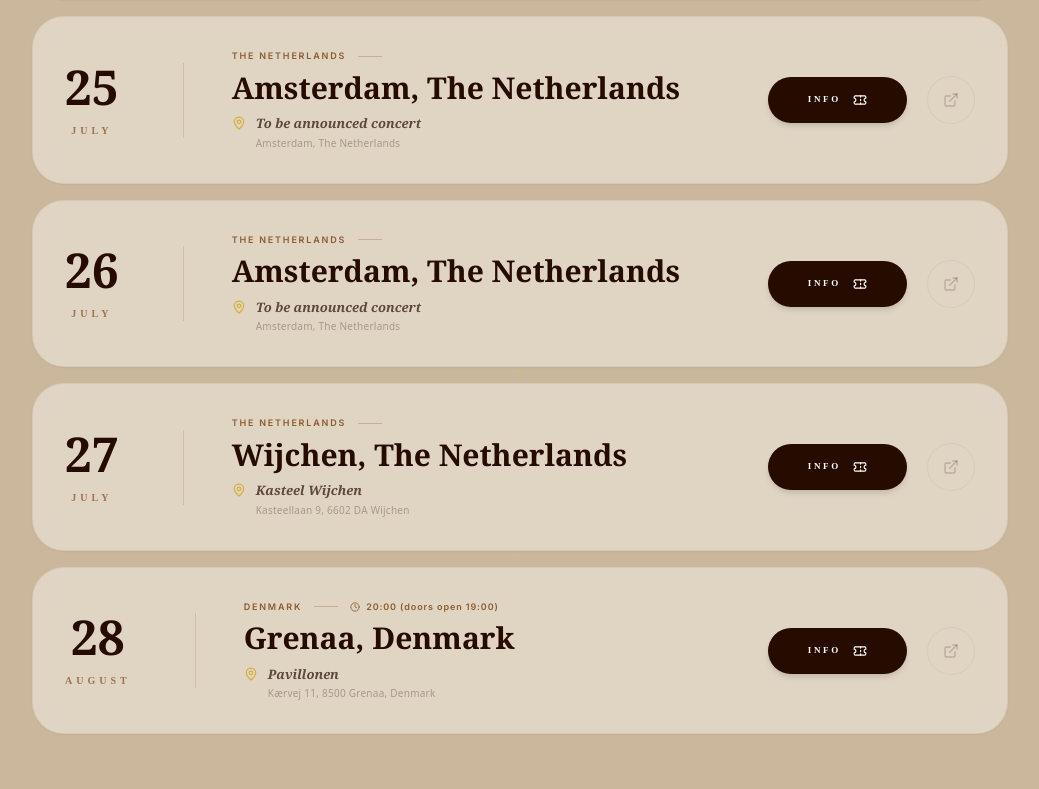
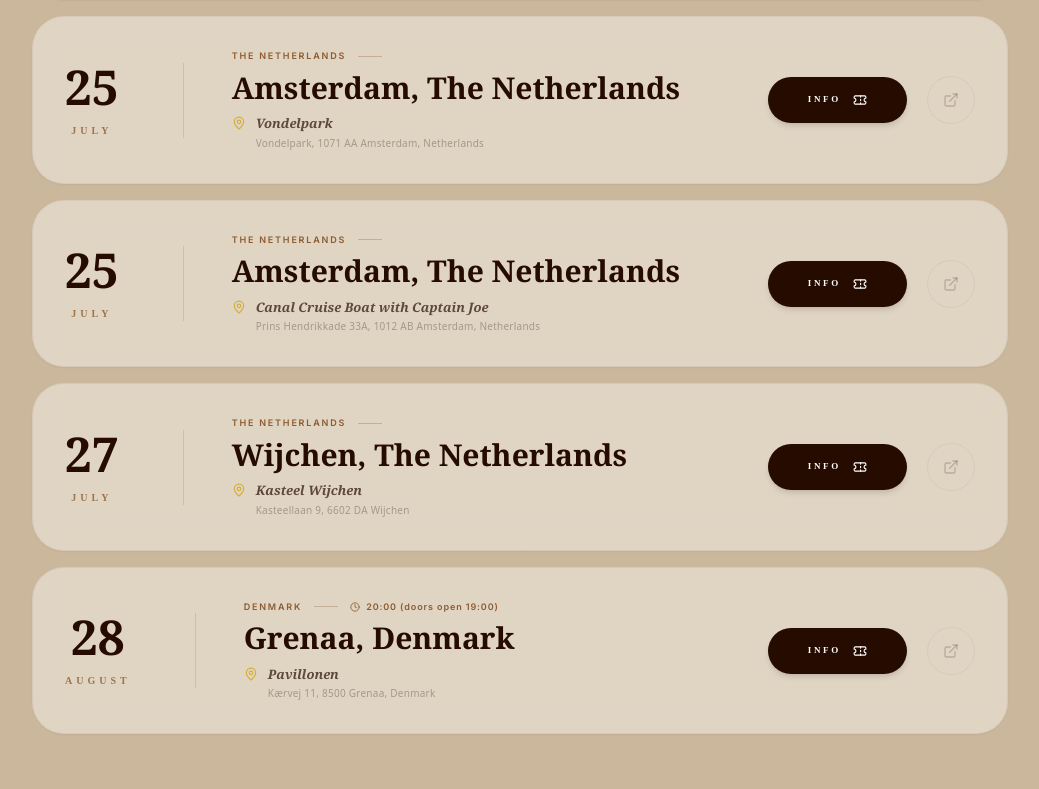
Before and after one commit to brianstilling/Ann-McBryan, a React (Vite) app: page / in a window 1280 px wide. Shown: the part 7131-7920 px from the top of the page, without its empty margins (120-1159 px from the left). Built offline with nearby package versions, Linux system fonts and the light colour scheme; a web font is replaced by a local one.

Commit message:
feat: update Amsterdam concert details and dev config
Update Amsterdam tour stops with specific venue and location data, increment the data version, and configure the dev server port and host.

```diff
--- a/App.tsx
+++ b/App.tsx
@@ -88,7 +88,7 @@ const App: React.FC = () => {
     window.addEventListener('hashchange', handleHashChange);
 
     // Versioning check to ensure Rackwitz and other updates display correctly
-    const DATA_VERSION = 'v1.55_mosel_time_update';
+    const DATA_VERSION = 'v1.56_amsterdam_vondelpark_canal_cruise';
     const savedVersion = localStorage.getItem('ann_mcbryan_data_ver');
     const savedSessions = localStorage.getItem('ann_mcbryan_sessions');
 
--- a/constants.ts
+++ b/constants.ts
@@ -189,26 +189,26 @@ export const TOUR_DATA: Concert[] = [
     ticketsUrl: 'https://www.t-o-m-s.de/'
   },
   {
-    id: 'session-2026-amsterdam',
+    id: 'session-2026-amsterdam-vondelpark',
     city: 'Amsterdam, The Netherlands',
     country: 'The Netherlands',
-    venue: 'To be announced concert',
-    address: 'Amsterdam, The Netherlands',
+    venue: 'Vondelpark',
+    address: 'Vondelpark, 1071 AA Amsterdam, Netherlands',
     date: 'July 25, 2026',
     time: 'TBA',
     status: 'upcoming',
-    coordinates: { lat: 52.3676, lng: 4.9041 }
+    coordinates: { lat: 52.3580, lng: 4.8686 }
   },
   {
-    id: 'session-2026-amsterdam-26',
+    id: 'session-2026-amsterdam-canal-cruise',
     city: 'Amsterdam, The Netherlands',
     country: 'The Netherlands',
-    venue: 'To be announced concert',
-    address: 'Amsterdam, The Netherlands',
-    date: 'July 26, 2026',
+    venue: 'Canal Cruise Boat with Captain Joe',
+    address: 'Prins Hendrikkade 33A, 1012 AB Amsterdam, Netherlands',
+    date: 'July 25, 2026',
     time: 'TBA',
     status: 'upcoming',
-    coordinates: { lat: 52.3676, lng: 4.9041 }
+    coordinates: { lat: 52.3768, lng: 4.9015 }
   },
   {
     id: 'session-2026-wijchen',
--- a/package.json
+++ b/package.json
@@ -4,7 +4,7 @@
   "version": "1.0.0",
   "type": "module",
   "scripts": {
-    "dev": "vite",
+    "dev": "vite --port 3000 --host 0.0.0.0",
     "build": "tsc && vite build",
     "lint": "tsc --noEmit",
     "preview": "vite preview"
--- a/vite.config.ts
+++ b/vite.config.ts
@@ -8,4 +8,8 @@ export default defineConfig({
     // This ensures process.env.API_KEY is available in the client-side code
     'process.env.API_KEY': JSON.stringify(process.env.API_KEY),
   },
+  server: {
+    port: 3000,
+    host: '0.0.0.0',
+  },
 });
```
